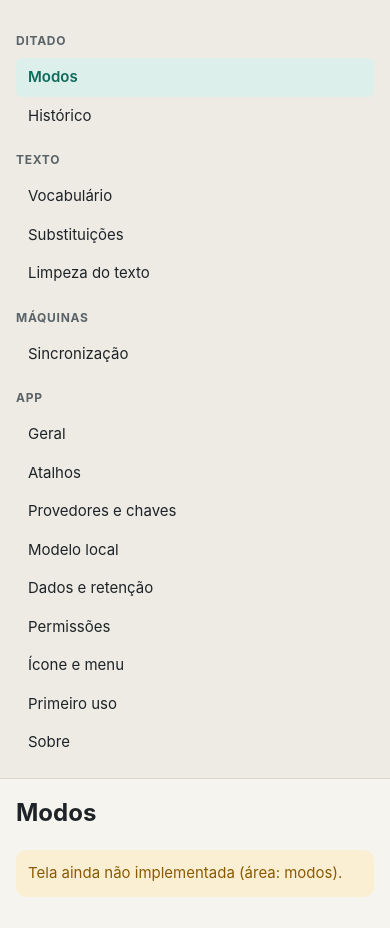
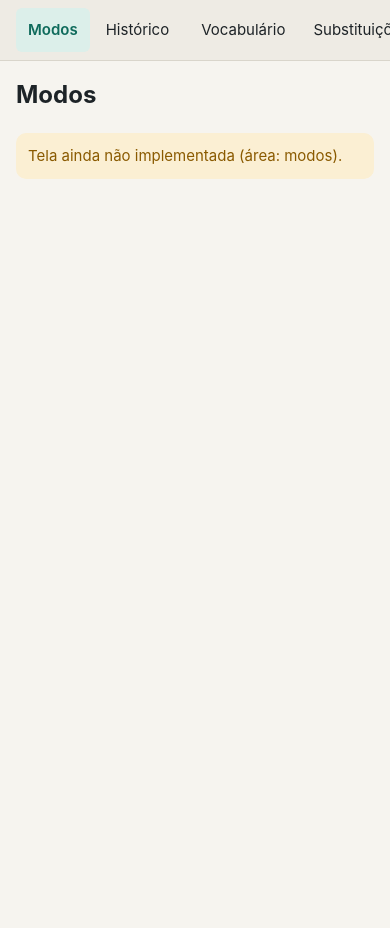
Before and after one commit to Going2-Demo/voice-desk, a React (Vite) app: page /#/modos in a window 390 px wide. After the commit the page ends 844 px from the top, so only its background shows below. Built offline with nearby package versions, Linux system fonts and the light colour scheme.

Commit message:
fix(casca): lateral vira barra horizontal abaixo de 720 px ENG-94
Co-authored-by: multica-agent <github@multica.ai>

```diff
--- a/src/compartilhado/tema/base.css
+++ b/src/compartilhado/tema/base.css
@@ -63,13 +63,40 @@ body {
 
 @media (max-width: 720px) {
   .app {
-    grid-template-columns: 1fr;
+    grid-template-columns: minmax(0, 1fr);
+    grid-template-rows: auto minmax(0, 1fr);
   }
   .lateral {
+    display: flex;
+    align-items: center;
+    gap: var(--espaco-2);
+    overflow-x: auto;
+    padding: var(--espaco-2) var(--espaco-4);
     border-right: 0;
     border-bottom: 1px solid var(--cor-borda);
   }
+  .lateral > div {
+    display: flex;
+    flex: none;
+    align-items: center;
+    gap: var(--espaco-1);
+  }
+  .lateral h2 {
+    display: none;
+  }
+  .lateral a {
+    display: flex;
+    align-items: center;
+    min-height: 44px;
+    white-space: nowrap;
+  }
   .conteudo {
+    min-width: 0;
     padding: var(--espaco-4);
   }
+  .conteudo button,
+  .conteudo .botao {
+    min-height: 44px;
+    white-space: nowrap;
+  }
 }
```
